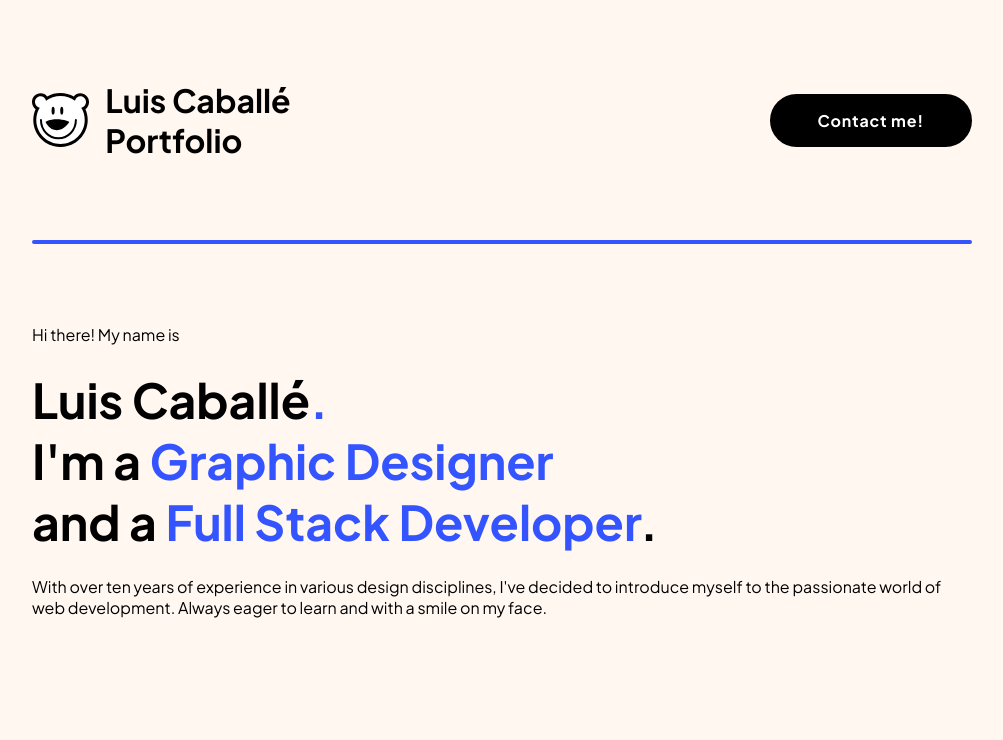
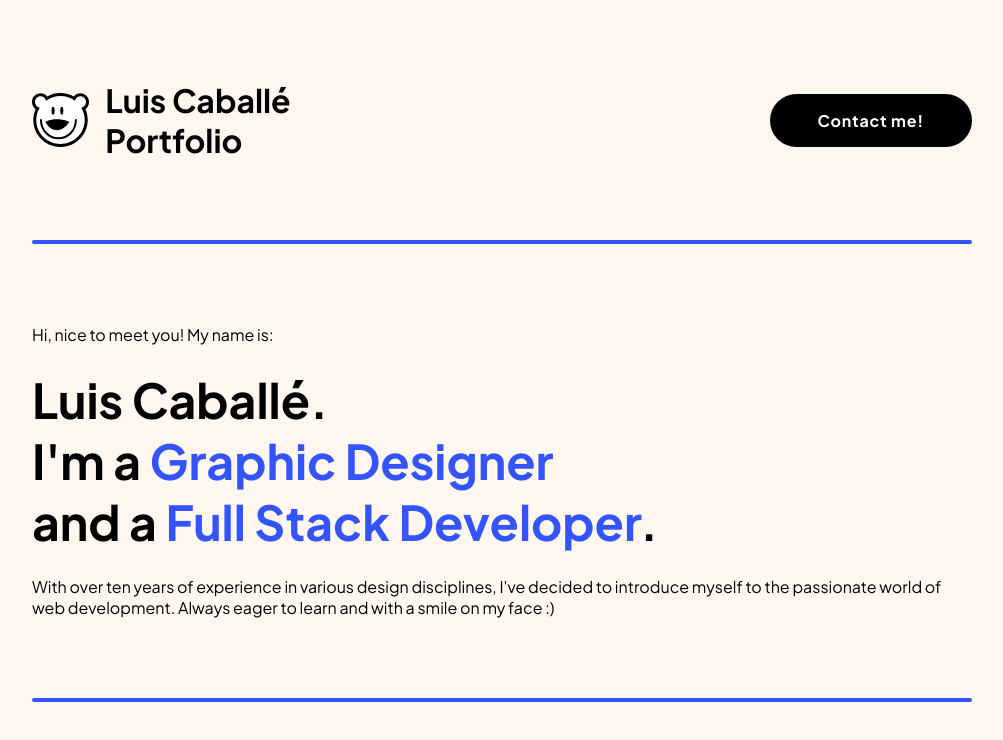
Before and after one commit to LuisCaballe/portafolio, a Next.js app: page / in a window 1280 px wide. Shown: the top 740 px of the page, without its empty margins (138-1141 px from the left). Built offline with nearby package versions, Linux system fonts and the light colour scheme.

Commit message:
Modify Hero text content

```diff
--- a/src/app/components/Hero/Hero.tsx
+++ b/src/app/components/Hero/Hero.tsx
@@ -5,9 +5,9 @@ import pageStyles from "../../page.module.css";
 const Hero = () => {
   return (
     <section className={styles.hero_section}>
-      <p>Hi there! My name is</p>
+      <p>Hi, nice to meet you! My name is:</p>
       <h2>
-        Luis Caballé<span className={pageStyles.secondary_text}>.</span>
+        Luis Caballé.
         <br />
         I&apos;m a{" "}
         <span className={pageStyles.secondary_text}>Graphic Designer</span>
@@ -18,7 +18,7 @@ const Hero = () => {
       <p>
         With over ten years of experience in various design disciplines,
         I&apos;ve decided to introduce myself to the passionate world of web
-        development. Always eager to learn and with a smile on my face.
+        development. Always eager to learn and with a smile on my face {`:)`}
       </p>
     </section>
   );
--- a/src/app/page.tsx
+++ b/src/app/page.tsx
@@ -8,6 +8,7 @@ export default function Home() {
       <Header />
       <span className={styles.separator}></span>
       <Hero />
+      <span className={styles.separator}></span>
     </>
   );
 }
```
